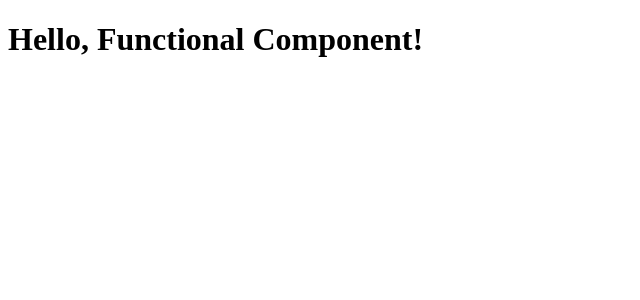
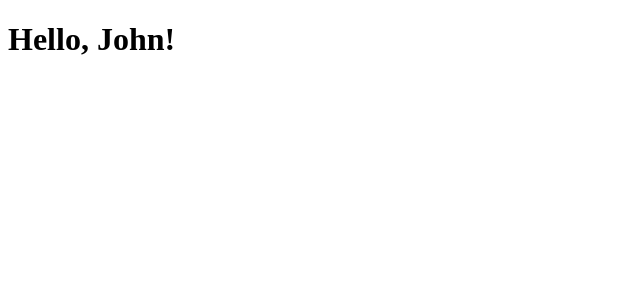
Before and after one commit to oralecarlangelo/reactjs, a React (Create React App) app: page / in a window 1280 px wide. Shown: the top 300 px of the page, without its empty margins (0-640 px from the left). Built offline with nearby package versions, Linux system fonts and the light colour scheme.

Commit message:
feat: props

```diff
--- a/src/App.js
+++ b/src/App.js
@@ -4,7 +4,7 @@ import Greeting from './Greeting';
 function App() {
   return (
     <div>
-      <Greeting />
+      <Greeting name="John" />
     </div>
   );
 }
--- a/src/Greeting.js
+++ b/src/Greeting.js
@@ -1,7 +1,11 @@
-import React from 'react';
+import React from "react";
 
-function Greeting() {
-  return <h1>Hello, Functional Component!</h1>;
+function Greeting(props) {
+  return <h1>Hello, {props.name}!</h1>;
 }
 
-export default Greeting
+Greeting.defaultProps = {
+  name: "Guest",
+};
+
+export default Greeting;
```
